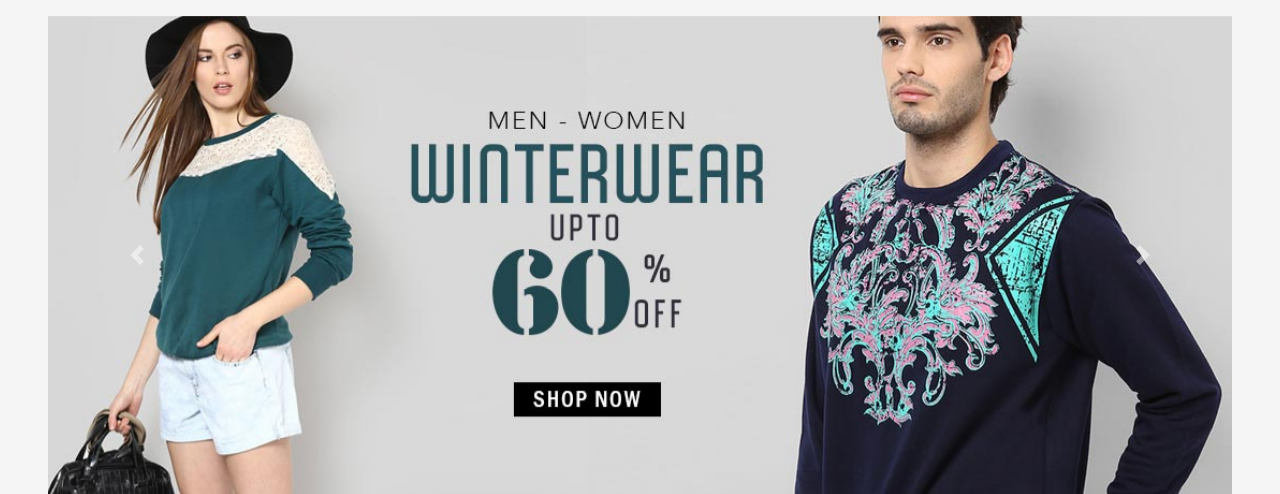
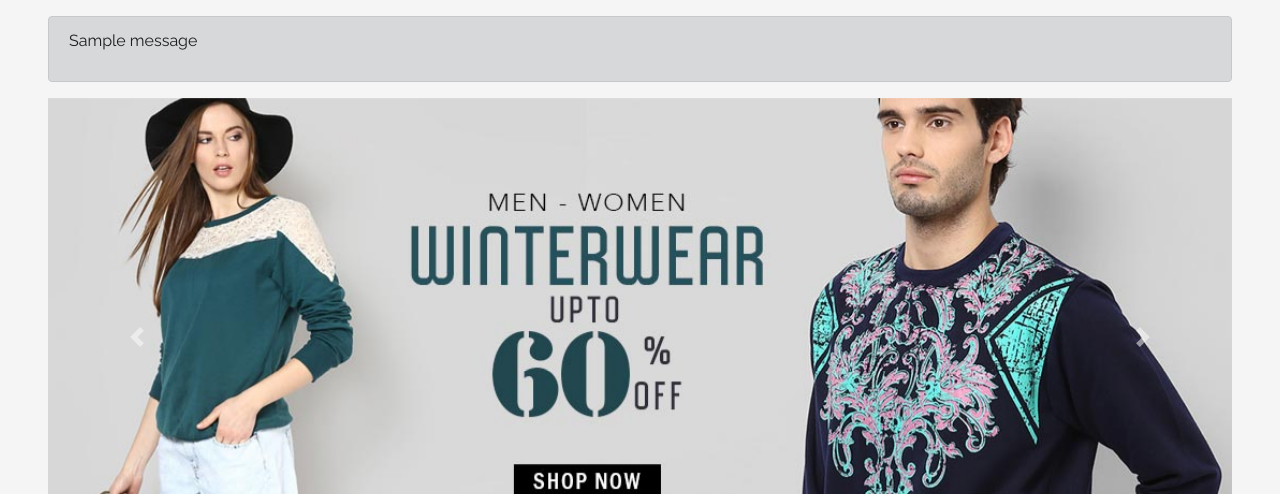
Before and after one commit to Code-Institute-Submissions/project4-7, a Django app: page / in a window 1280 px wide. Shown: the part 79-573 px from the top of the page. Run offline with Django 3.2, Linux system fonts and the light colour scheme; tables that the repository leaves empty hold one stand-in row (values such as "Sample post"); one stand-in notice (Sample message) is shown; some web fonts are replaced.

Commit message:
Add alert to index, shop templates.html

```diff
--- a/main_app/templates/index.template.html
+++ b/main_app/templates/index.template.html
@@ -1,6 +1,11 @@
 {% extends 'base.template.html' %}
 {% block content %}
 <main class="container-fluid px-md-5 px-3 py-3">
+    {% if messages %}
+        <div class="alert alert-dark">
+              {% for message in messages %} <p>{{ message }}</p> {% endfor %}
+        </div>
+    {% endif %}
   <div class="row">
     <!-- Carousell display -->
     <div class="col-12">
--- a/main_app/templates/shop.template.html
+++ b/main_app/templates/shop.template.html
@@ -3,7 +3,11 @@
 
 <section class="container-fluid p-0">
   <p class="bg-title">SHOP ARCADE</p>
-
+    {% if messages %}
+        <div class="alert alert-dark">
+              {% for message in messages %} <p>{{ message }}</p> {% endfor %}
+        </div>
+    {% endif %}
   <!-- Search bar -->
   <nav class="navbar navbar-expand-lg navbar-light bg-light d-md-block d-none">
     <div class="navbar-nav ">
--- a/user_console/templates/product_info.template.html
+++ b/user_console/templates/product_info.template.html
@@ -6,7 +6,7 @@
 <section>
     <p class="bg-title row">USER ADMIN CONSOLE </p>
     {% if messages %}
-        <div class="alert alert-success">
+        <div class="alert alert-dark">
               {% for message in messages %} <p>{{ message }}</p> {% endfor %}
         </div>
     {% endif %}
```
